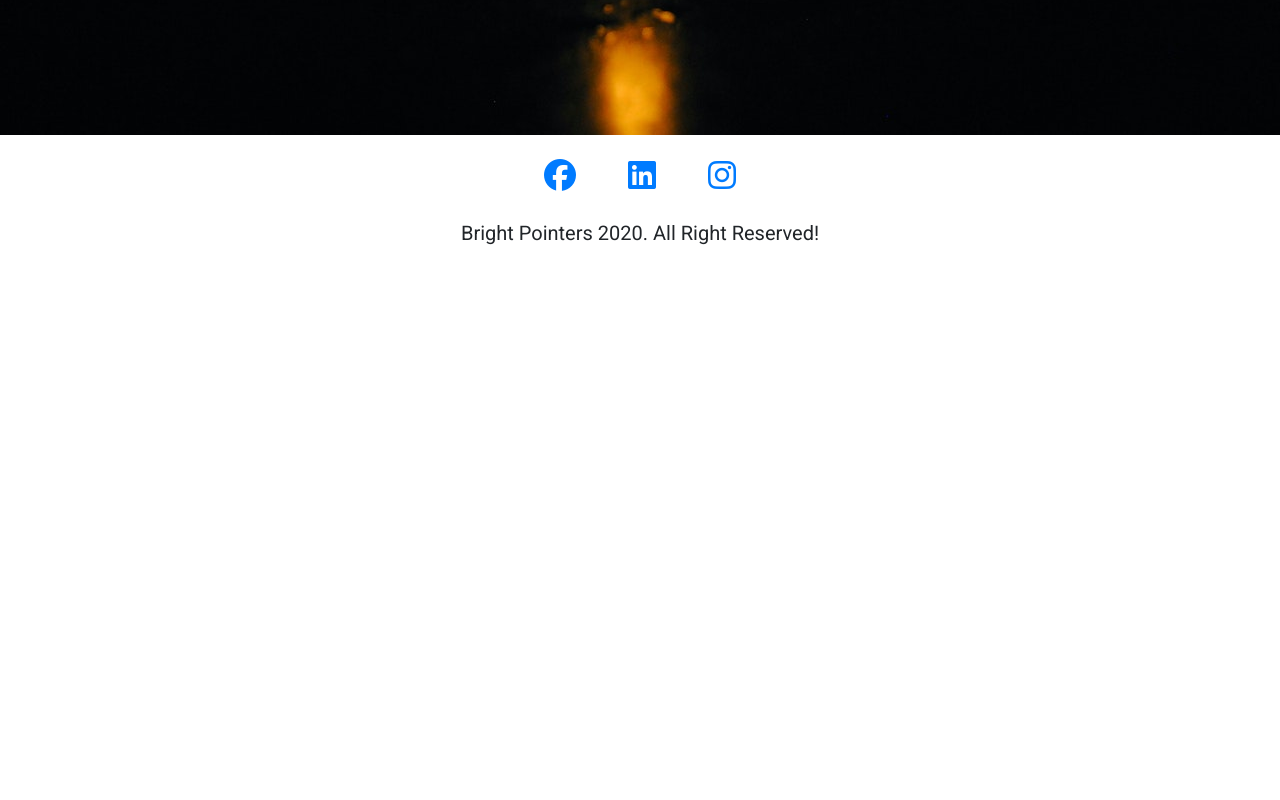
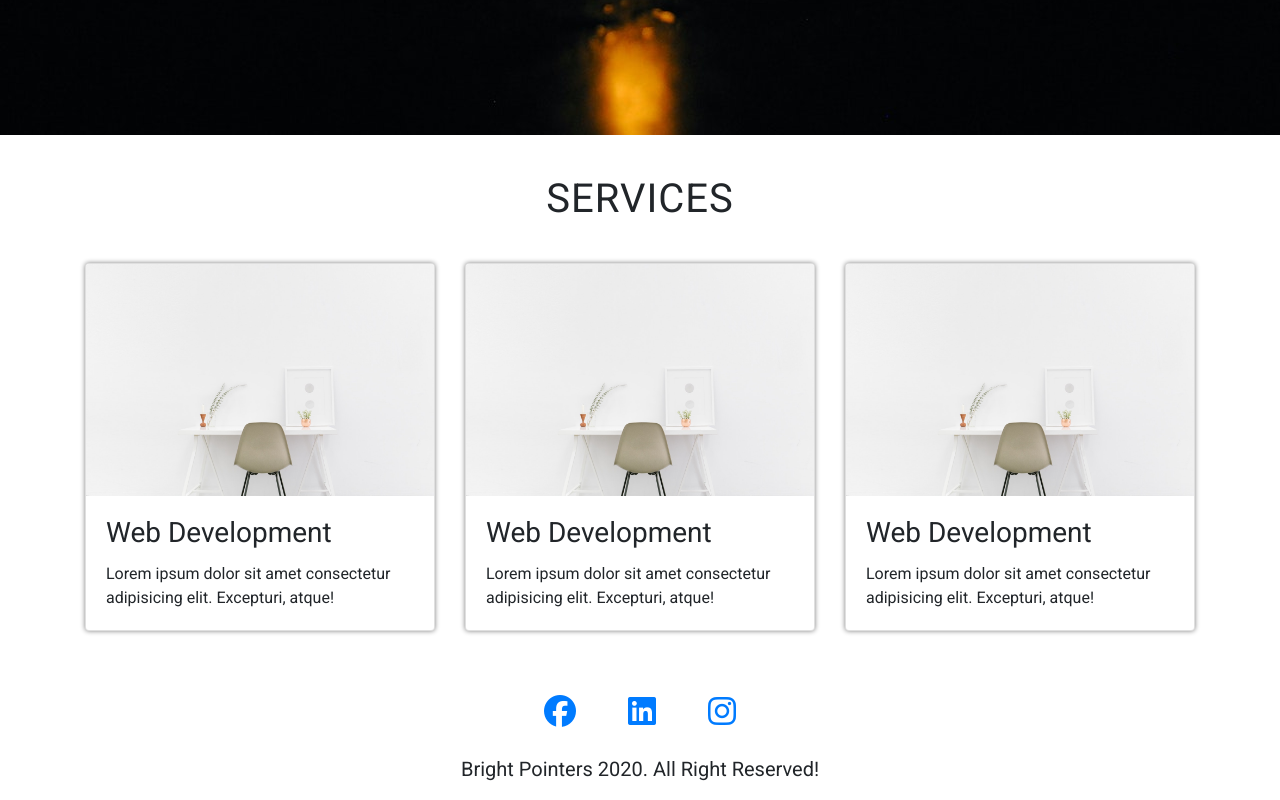
Before and after one commit to Kamal114/my-bootstrap-website, a plain HTML site: page index.html in a window 1280 px wide. Shown: the part 736-1536 px from the top of the page. Before the commit the page ends 1000 px from the top, so only its background shows below. Drawn offline with nearby package versions, Linux system fonts and the light colour scheme.

Commit message:
Add card section and css

```diff
--- a/css/style.css
+++ b/css/style.css
@@ -69,3 +69,29 @@ body {
 }
 
 /* End of Banner CSS */
+
+
+/* Services CSS */
+
+#services {
+    margin: 40px 0;
+}
+
+.services-heading {
+    margin-top: 20px;
+    margin-bottom: 40px;
+    text-transform: uppercase;
+    letter-spacing: 1px;
+}
+
+.card {
+    transition: all 300ms;
+    box-shadow: 0 0 5px gray;
+}
+
+.card:hover {
+    transform: scale(1.1);
+    cursor: pointer;
+}
+
+/* End of Services CSS */
--- a/index.html
+++ b/index.html
@@ -74,6 +74,66 @@
     </section>
     <!-- End of Banner -->
 
+    <!-- Services -->
+    <section id="services">
+      <div class="container">
+        <div class="text-center">
+          <h1 class="services-heading">Services</h1>
+        </div>
+        <div class="row">
+          <div class="col-md-4">
+            <div class="card">
+              <img
+                src="./images/section-1-img.jpg"
+                alt=""
+                class="card-img-top"
+              />
+              <div class="card-body">
+                <h3 class="card-title">Web Development</h3>
+                <p class="card-text">
+                  Lorem ipsum dolor sit amet consectetur adipisicing elit.
+                  Excepturi, atque!
+                </p>
+              </div>
+            </div>
+          </div>
+          <div class="col-md-4">
+            <div class="card">
+              <img
+                src="./images/section-1-img.jpg"
+                alt=""
+                class="card-img-top"
+              />
+              <div class="card-body">
+                <h3 class="card-title">Web Development</h3>
+                <p class="card-text">
+                  Lorem ipsum dolor sit amet consectetur adipisicing elit.
+                  Excepturi, atque!
+                </p>
+              </div>
+            </div>
+          </div>
+          <div class="col-md-4">
+            <div class="card">
+              <img
+                src="./images/section-1-img.jpg"
+                alt=""
+                class="card-img-top"
+              />
+              <div class="card-body">
+                <h3 class="card-title">Web Development</h3>
+                <p class="card-text">
+                  Lorem ipsum dolor sit amet consectetur adipisicing elit.
+                  Excepturi, atque!
+                </p>
+              </div>
+            </div>
+          </div>
+        </div>
+      </div>
+    </section>
+    <!-- End of Services -->
+
     <!-- Footer -->
     <footer>
       <div class="conatiner">
```
